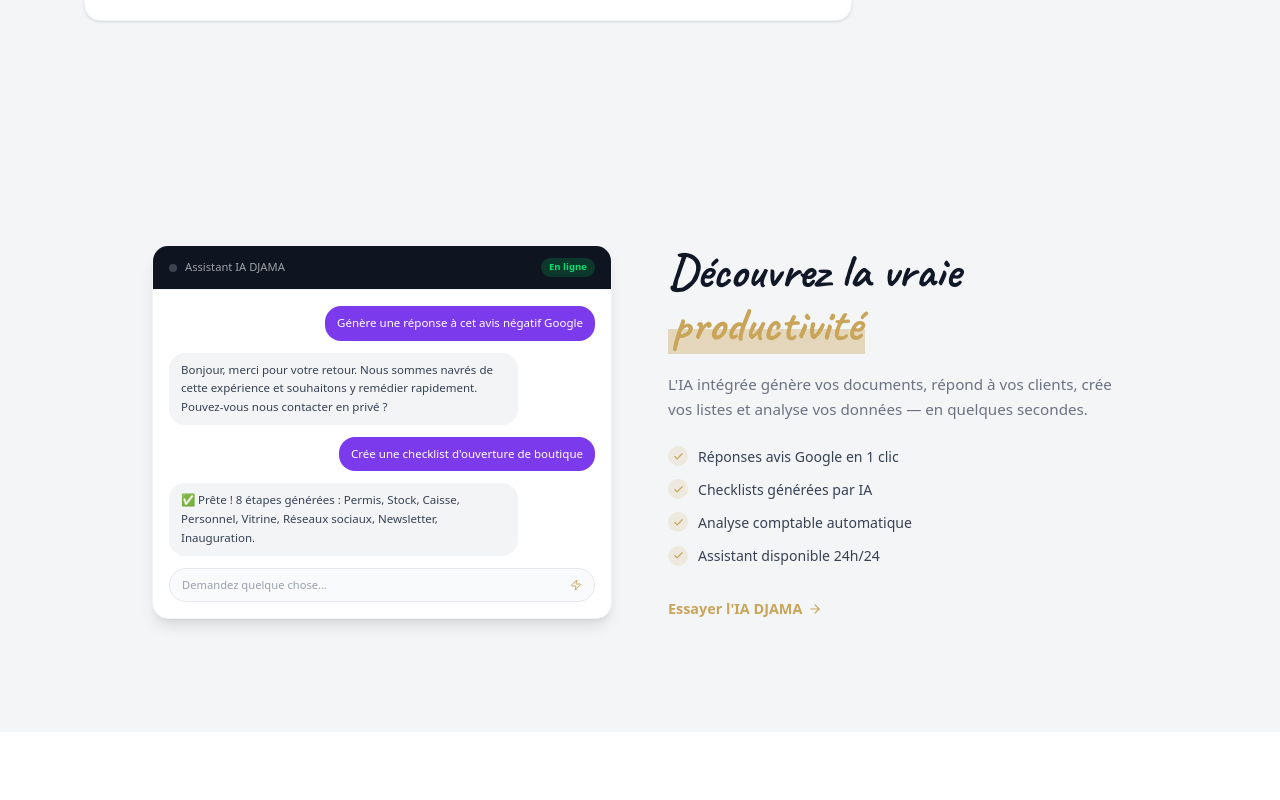
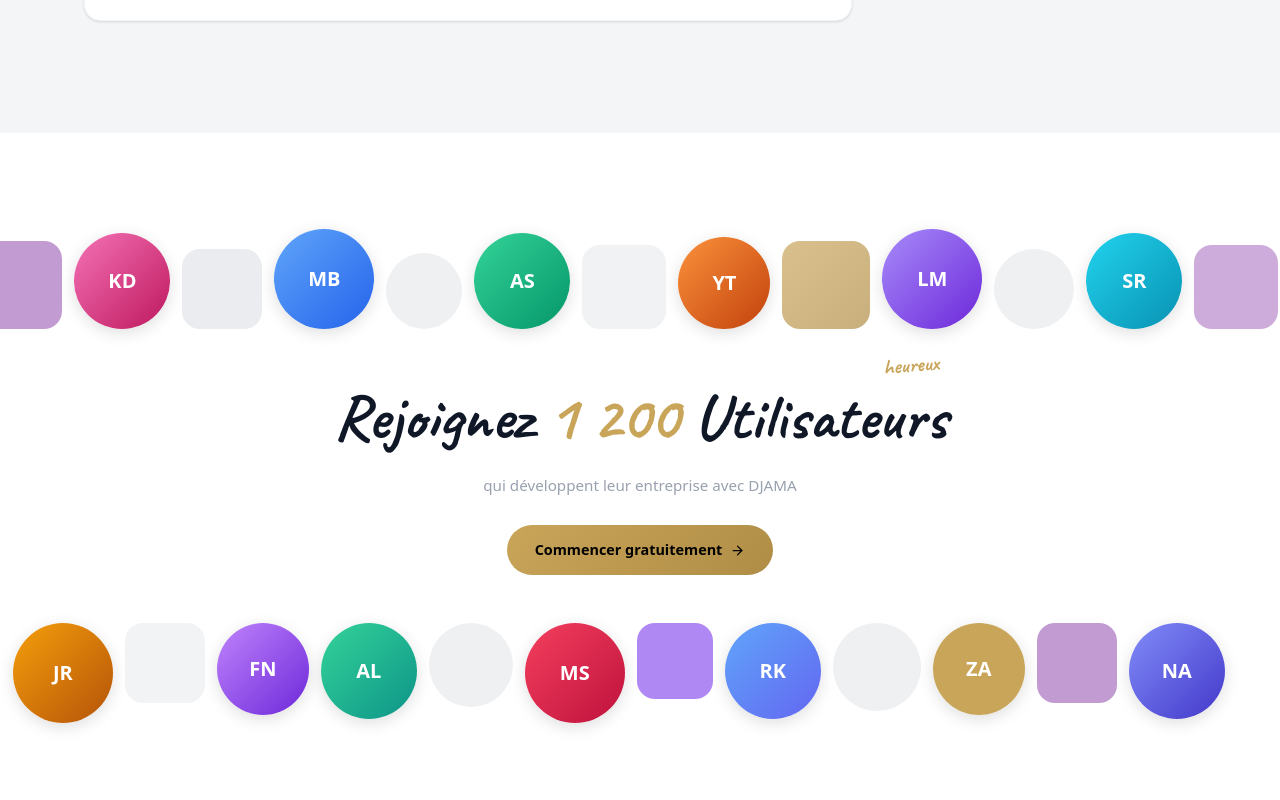
Before and after one commit to nofaneamdjad/djama-premium, a Next.js app: page / in a window 1280 px wide. Shown: the part 3020-3820 px from the top of the page. Built offline with nearby package versions, Linux system fonts and the light colour scheme; no server answers; the database is empty.

Commit message:
feat(homepage): section social proof '1 200 Utilisateurs heureux' style Odoo

```diff
--- a/src/app/page.tsx
+++ b/src/app/page.tsx
@@ -1060,76 +1060,69 @@ function HomeContent() {
       </section>
 
       {/* ══════════════════════════════════════════════════════
-           FEATURE 2 — "L'IA travaille pour vous"
-           style Odoo : mockup gauche + texte droite, fond gris
+           SOCIAL PROOF — "1 200 Utilisateurs heureux" style Odoo
       ══════════════════════════════════════════════════════ */}
-      <section className="bg-[#f4f5f7] py-20 sm:py-28">
-        <div className="mx-auto max-w-5xl px-6">
-          <div className="grid gap-14 sm:grid-cols-2 sm:items-center">
-
-            {/* Mockup IA gauche */}
-            <motion.div initial={{ opacity: 0, x: -20 }} whileInView={{ opacity: 1, x: 0 }}
-              viewport={viewport} transition={{ duration: 0.55, ease }}
-              className="overflow-hidden rounded-2xl border border-gray-100 bg-white shadow-lg order-2 sm:order-1">
-              <div className="flex items-center gap-2 border-b border-gray-100 bg-[#0e1420] px-4 py-3">
-                <div className="h-2 w-2 rounded-full bg-white/20" />
-                <span className="text-[0.7rem] font-medium text-white/60">Assistant IA DJAMA</span>
-                <span className="ml-auto text-[0.6rem] rounded-full bg-green-500/20 text-green-400 px-2 py-0.5 font-bold">En ligne</span>
-              </div>
-              <div className="p-4 space-y-3">
-                {[
-                  { role: "user",      text: "Génère une réponse à cet avis négatif Google" },
-                  { role: "assistant", text: "Bonjour, merci pour votre retour. Nous sommes navrés de cette expérience et souhaitons y remédier rapidement. Pouvez-vous nous contacter en privé ?" },
-                  { role: "user",      text: "Crée une checklist d'ouverture de boutique" },
-                  { role: "assistant", text: "✅ Prête ! 8 étapes générées : Permis, Stock, Caisse, Personnel, Vitrine, Réseaux sociaux, Newsletter, Inauguration." },
-                ].map((m, i) => (
-                  <div key={i} className={`flex ${m.role === "user" ? "justify-end" : "justify-start"}`}>
-                    <div className={`max-w-[82%] rounded-2xl px-3 py-2 text-[0.72rem] leading-relaxed ${
-                      m.role === "user"
-                        ? "bg-[#7c3aed] text-white"
-                        : "bg-gray-100 text-gray-700"
-                    }`}>{m.text}</div>
-                  </div>
-                ))}
-                <div className="flex items-center gap-2 rounded-xl border border-gray-200 bg-gray-50 px-3 py-2">
-                  <span className="flex-1 text-[0.7rem] text-gray-400">Demandez quelque chose…</span>
-                  <Zap size={12} style={{ color: GOLD }} />
-                </div>
-              </div>
-            </motion.div>
-
-            {/* Texte droite */}
-            <motion.div initial={{ opacity: 0, x: 20 }} whileInView={{ opacity: 1, x: 0 }}
-              viewport={viewport} transition={{ duration: 0.55, ease, delay: 0.1 }}
-              className="order-1 sm:order-2">
-              <h2 className="text-[2.4rem] leading-[1.12] text-gray-900 sm:text-[3rem]"
-                style={{ fontFamily: "'Caveat', cursive", fontWeight: 800 }}>
-                Découvrez la vraie{" "}
-                <span style={{ color: GOLD, background: "linear-gradient(180deg,transparent 58%,rgba(201,165,90,0.38) 58%)", padding: "0 4px" }}>
-                  productivité
-                </span>
-              </h2>
-              <p className="mt-5 text-[0.95rem] leading-relaxed text-gray-500">
-                L&apos;IA intégrée génère vos documents, répond à vos clients, crée vos listes et analyse vos données — en quelques secondes.
-              </p>
-              <ul className="mt-6 space-y-3">
-                {["Réponses avis Google en 1 clic", "Checklists générées par IA", "Analyse comptable automatique", "Assistant disponible 24h/24"].map(item => (
-                  <li key={item} className="flex items-center gap-2.5 text-[0.88rem] font-medium text-gray-700">
-                    <span className="flex h-5 w-5 shrink-0 items-center justify-center rounded-full" style={{ background: `rgba(${GOLDR},0.15)` }}>
-                      <Check size={11} style={{ color: GOLD }} strokeWidth={2.5} />
-                    </span>
-                    {item}
-                  </li>
-                ))}
-              </ul>
-              <Link href="/espace-client"
-                className="mt-8 inline-flex items-center gap-1.5 text-[0.9rem] font-bold transition-opacity hover:opacity-70"
-                style={{ color: GOLD }}>
-                Essayer l&apos;IA DJAMA <ArrowRight size={14} />
-              </Link>
-            </motion.div>
+      <section className="overflow-hidden bg-white py-16 sm:py-24">
+
+        {/* Ligne haute */}
+        <div className="flex items-end gap-3 pb-2" style={{ marginLeft: "-2%", width: "112%" }}>
+          <div className="h-[88px] w-[88px] flex-shrink-0 rounded-[18px] opacity-60" style={{ background: "#9b59b6" }} />
+          <div className="h-[96px] w-[96px] flex-shrink-0 rounded-full flex items-center justify-center text-white text-xl font-black" style={{ background: "linear-gradient(135deg,#f472b6,#be185d)", boxShadow: "0 4px 16px rgba(0,0,0,0.13)" }}>KD</div>
+          <div className="h-[80px] w-[80px] flex-shrink-0 rounded-[18px] opacity-45" style={{ background: "#d1d5db" }} />
+          <div className="h-[100px] w-[100px] flex-shrink-0 rounded-full flex items-center justify-center text-white text-xl font-black" style={{ background: "linear-gradient(135deg,#60a5fa,#2563eb)", boxShadow: "0 4px 16px rgba(0,0,0,0.13)" }}>MB</div>
+          <div className="h-[76px] w-[76px] flex-shrink-0 rounded-full opacity-35" style={{ background: "#d1d5db" }} />
+          <div className="h-[96px] w-[96px] flex-shrink-0 rounded-full flex items-center justify-center text-white text-xl font-black" style={{ background: "linear-gradient(135deg,#34d399,#059669)", boxShadow: "0 4px 16px rgba(0,0,0,0.13)" }}>AS</div>
+          <div className="h-[84px] w-[84px] flex-shrink-0 rounded-[18px] opacity-55" style={{ background: "#e5e7eb" }} />
+          <div className="h-[92px] w-[92px] flex-shrink-0 rounded-full flex items-center justify-center text-white text-xl font-black" style={{ background: "linear-gradient(135deg,#fb923c,#c2410c)", boxShadow: "0 4px 16px rgba(0,0,0,0.13)" }}>YT</div>
+          <div className="h-[88px] w-[88px] flex-shrink-0 rounded-[18px] opacity-70" style={{ background: `linear-gradient(135deg,${GOLD},#b08d45)` }} />
+          <div className="h-[100px] w-[100px] flex-shrink-0 rounded-full flex items-center justify-center text-white text-xl font-black" style={{ background: "linear-gradient(135deg,#a78bfa,#6d28d9)", boxShadow: "0 4px 16px rgba(0,0,0,0.13)" }}>LM</div>
+          <div className="h-[80px] w-[80px] flex-shrink-0 rounded-full opacity-35" style={{ background: "#d1d5db" }} />
+          <div className="h-[96px] w-[96px] flex-shrink-0 rounded-full flex items-center justify-center text-white text-xl font-black" style={{ background: "linear-gradient(135deg,#22d3ee,#0891b2)", boxShadow: "0 4px 16px rgba(0,0,0,0.13)" }}>SR</div>
+          <div className="h-[84px] w-[84px] flex-shrink-0 rounded-[18px] opacity-50" style={{ background: "#9b59b6" }} />
+        </div>
+
+        {/* Texte central */}
+        <div className="my-10 px-6 text-center">
+          <div className="relative inline-block">
+            <span className="absolute -top-7 right-2"
+              style={{ fontFamily: "'Caveat', cursive", color: GOLD, fontSize: "1.35rem", fontWeight: 700, display: "inline-block", transform: "rotate(-5deg)" }}>
+              heureux
+            </span>
+            <h2 className="text-[2.6rem] font-black leading-tight text-gray-900 sm:text-[4rem]"
+              style={{ fontFamily: "'Caveat', cursive" }}>
+              Rejoignez{" "}
+              <span style={{ color: GOLD }}>1 200</span>{" "}
+              Utilisateurs
+            </h2>
           </div>
+          <p className="mx-auto mt-4 max-w-md text-[0.95rem] leading-relaxed text-gray-400">
+            qui développent leur entreprise avec DJAMA
+          </p>
+          <motion.div className="mt-7 inline-block" whileHover={{ scale: 1.03 }} whileTap={{ scale: 0.97 }}>
+            <Link href="/espace-client"
+              className="inline-flex items-center gap-2 rounded-xl px-7 py-3.5 text-[0.9rem] font-extrabold text-black transition-all hover:shadow-[0_6px_24px_rgba(201,165,90,0.35)]"
+              style={{ background: `linear-gradient(135deg,${GOLD},#b08d45)` }}>
+              Commencer gratuitement <ArrowRight size={15} />
+            </Link>
+          </motion.div>
         </div>
+
+        {/* Ligne basse */}
+        <div className="flex items-start gap-3 pt-2" style={{ marginLeft: "1%", width: "112%" }}>
+          <div className="h-[100px] w-[100px] flex-shrink-0 rounded-full flex items-center justify-center text-white text-xl font-black" style={{ background: "linear-gradient(135deg,#f59e0b,#b45309)", boxShadow: "0 4px 16px rgba(0,0,0,0.13)" }}>JR</div>
+          <div className="h-[80px] w-[80px] flex-shrink-0 rounded-[18px] opacity-50" style={{ background: "#e5e7eb" }} />
+          <div className="h-[92px] w-[92px] flex-shrink-0 rounded-full flex items-center justify-center text-white text-xl font-black" style={{ background: "linear-gradient(135deg,#c084fc,#6d28d9)", boxShadow: "0 4px 16px rgba(0,0,0,0.13)" }}>FN</div>
+          <div className="h-[96px] w-[96px] flex-shrink-0 rounded-full flex items-center justify-center text-white text-xl font-black" style={{ background: "linear-gradient(135deg,#34d399,#0d9488)", boxShadow: "0 4px 16px rgba(0,0,0,0.13)" }}>AL</div>
+          <div className="h-[84px] w-[84px] flex-shrink-0 rounded-full opacity-35" style={{ background: "#d1d5db" }} />
+          <div className="h-[100px] w-[100px] flex-shrink-0 rounded-full flex items-center justify-center text-white text-xl font-black" style={{ background: "linear-gradient(135deg,#f43f5e,#be123c)", boxShadow: "0 4px 16px rgba(0,0,0,0.13)" }}>MS</div>
+          <div className="h-[76px] w-[76px] flex-shrink-0 rounded-[18px] opacity-60" style={{ background: "#7c3aed" }} />
+          <div className="h-[96px] w-[96px] flex-shrink-0 rounded-full flex items-center justify-center text-white text-xl font-black" style={{ background: "linear-gradient(135deg,#60a5fa,#6366f1)", boxShadow: "0 4px 16px rgba(0,0,0,0.13)" }}>RK</div>
+          <div className="h-[88px] w-[88px] flex-shrink-0 rounded-full opacity-35" style={{ background: "#d1d5db" }} />
+          <div className="h-[92px] w-[92px] flex-shrink-0 rounded-full flex items-center justify-center text-white text-xl font-black" style={{ background: `linear-gradient(135deg,${GOLD},#c9a55a)`, boxShadow: "0 4px 16px rgba(0,0,0,0.13)" }}>ZA</div>
+          <div className="h-[80px] w-[80px] flex-shrink-0 rounded-[18px] opacity-60" style={{ background: "#9b59b6" }} />
+          <div className="h-[96px] w-[96px] flex-shrink-0 rounded-full flex items-center justify-center text-white text-xl font-black" style={{ background: "linear-gradient(135deg,#818cf8,#4338ca)", boxShadow: "0 4px 16px rgba(0,0,0,0.13)" }}>NA</div>
+        </div>
+
       </section>
 
       {/* ══════════════════════════════════════════════════════
```
